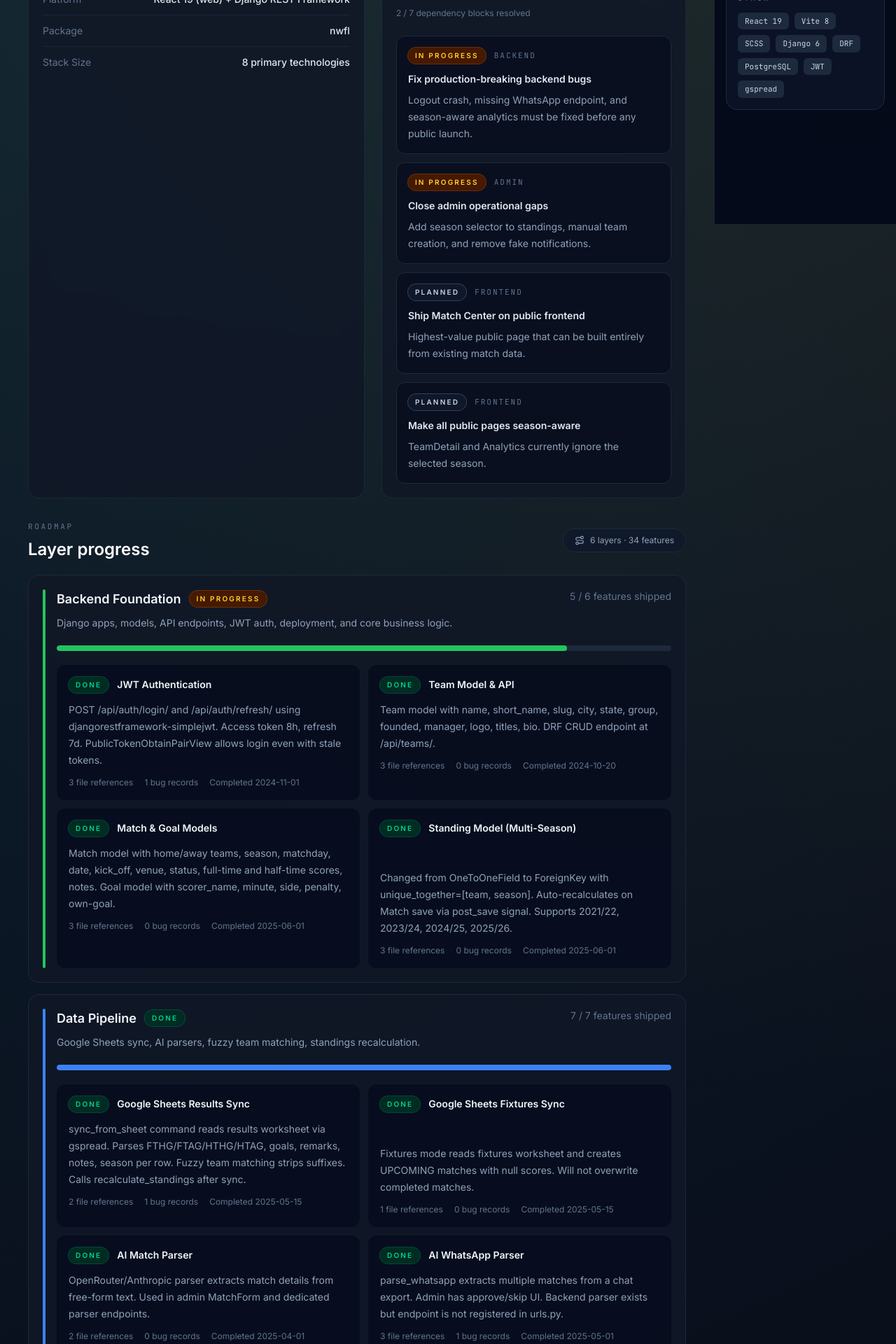
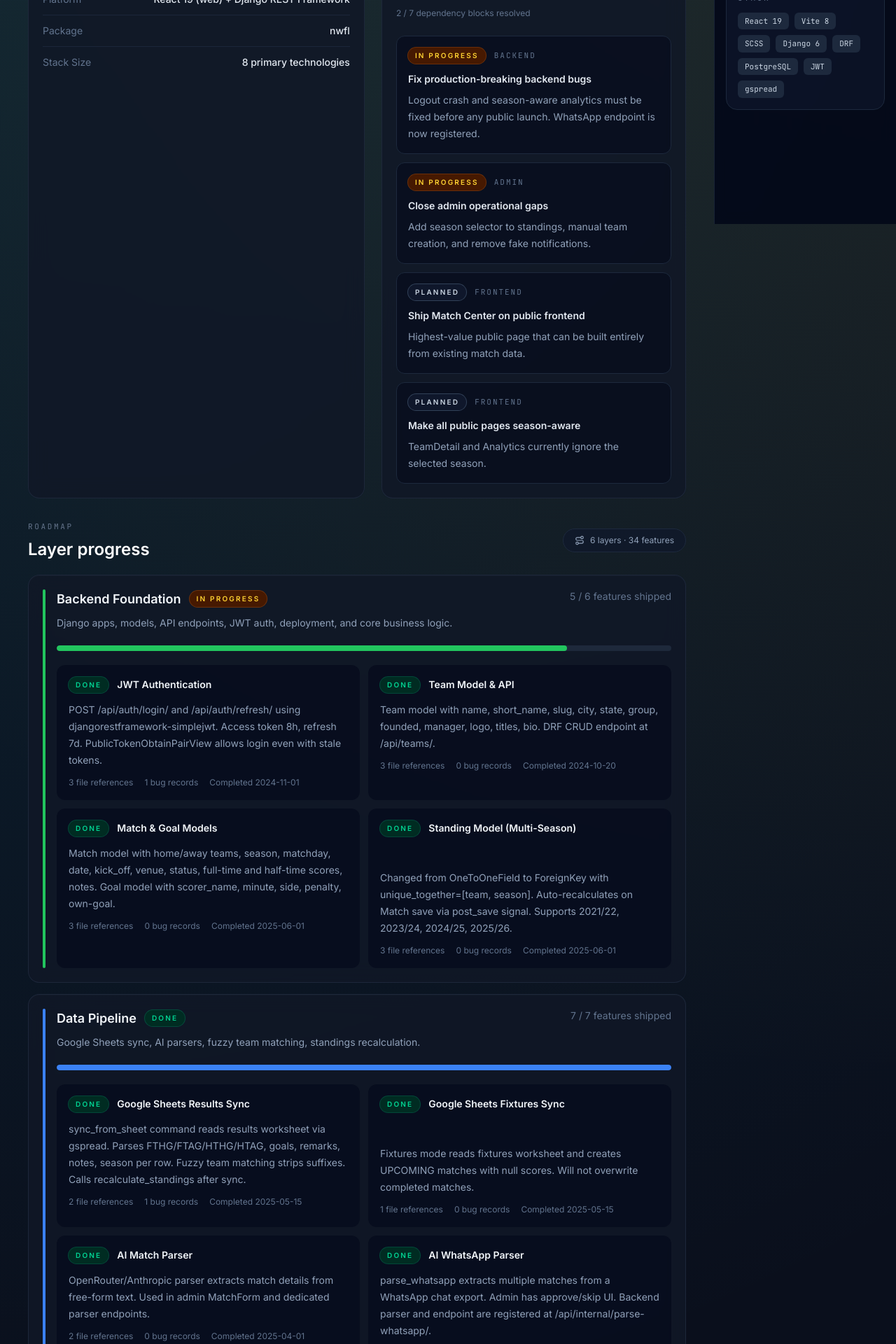
Before and after one commit to vay-dev/nwfl-portal, a React (Vite) app: page / in a window 1280 px wide. Shown: the part 480-2400 px from the top of the page at 70% size. Built offline with nearby package versions, Linux system fonts and the light colour scheme.

Commit message:
docs: mark WhatsApp endpoint as registered and close b-pipeline-002

```diff
--- a/src/data/nwflData.ts
+++ b/src/data/nwflData.ts
@@ -250,20 +250,14 @@ export const FEATURES = [
     startedAt: '2025-04-01',
     completedAt: '2025-05-01',
     timeSpentHours: null,
-    notes: 'parse_whatsapp extracts multiple matches from a chat export. Admin has approve/skip UI. Backend parser exists but endpoint is not registered in urls.py.',
+    notes: 'parse_whatsapp extracts multiple matches from a WhatsApp chat export. Admin has approve/skip UI. Backend parser and endpoint are registered at /api/internal/parse-whatsapp/.',
     files: [
       'etl/services/ai_parser.py',
       'nwfl-admin/src/pages/WhatsAppParser/index.tsx',
+      'matches/views.py',
       'core/urls.py',
     ],
-    bugs: [
-      {
-        id: 'b-pipeline-002',
-        severity: 'critical',
-        description: 'Admin calls POST /api/internal/parse-whatsapp/ but the endpoint is not registered in core/urls.py.',
-        status: 'open',
-      },
-    ],
+    bugs: [],
   },
   {
     id: 'f-ai-team-parser',
@@ -788,7 +782,7 @@ export const LOGIC: LogicEntry[] = [
       'Vision fallback modal gives copy-paste prompts for ChatGPT/Gemini/Grok when the backend AI is unavailable.',
     ],
     gotchas: [
-      '/api/internal/parse-whatsapp/ is implemented but not registered in urls.py.',
+      '/api/internal/parse-whatsapp/ now accepts text or image and is registered in core/urls.py.',
       'AI can hallucinate team names; the UnmatchedTeamCard flow exists to resolve these.',
     ],
   },
@@ -866,7 +860,7 @@ export const priorities: PriorityItem[] = [
     title: 'Fix production-breaking backend bugs',
     status: 'in-progress',
     owner: 'backend',
-    detail: 'Logout crash, missing WhatsApp endpoint, and season-aware analytics must be fixed before any public launch.',
+    detail: 'Logout crash and season-aware analytics must be fixed before any public launch. WhatsApp endpoint is now registered.',
   },
   {
     title: 'Close admin operational gaps',
@@ -902,7 +896,7 @@ export const dependencies: DependencyItem[] = [
   {
     id: '01',
     title: 'Backend stability',
-    note: 'Fix logout crash, register WhatsApp endpoint, and make analytics season-aware. Without this, the admin and public frontend cannot trust the data.',
+    note: 'Fix logout crash and make analytics season-aware. WhatsApp endpoint is now registered. Without this, the admin and public frontend cannot trust the data.',
   },
   {
     id: '02',
```
